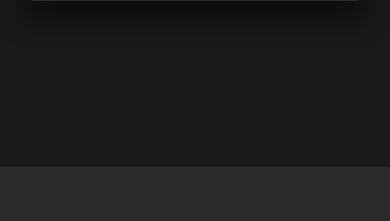
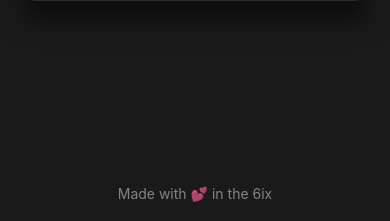
Before and after one commit to pelauimagineering/poker-dealer, a Node server app: page / in a window 390 px wide. Shown: the part 677-898 px from the top of the page. Before the commit the page ends 844 px from the top, so only its background shows below. Run offline with Node 20, Linux system fonts and the light colour scheme; data that the repository does not hold is empty; some libraries are stand-ins or nearby versions.

Commit message:
Add footer to all web pages
Added a footer displaying "Made with 💕 in the 6ix" to all three web pages
(login, game, and community). The footer is styled with centered text, subtle
opacity, and responsive design to ensure it looks great on all devices.

Changes:
- Added .app-footer CSS class to common.css with centered text and subtle styling
- Added footer element to login.html before closing body tag
- Added footer element to game.html before closing body tag
- Added footer element to community.html before closing body tag
- Updated WhatToTest.en-CA.txt with documentation of the new footer

🤖 Generated with [Claude Code](https://claude.com/claude-code)

Co-Authored-By: Claude <noreply@anthropic.com>

```diff
--- a/WhatToTest.en-CA.txt
+++ b/WhatToTest.en-CA.txt
@@ -12,6 +12,11 @@ What's New:
 
 Latest Changes (2025-11-29):
 ----------------------------
+- **NEW: Footer Added to All Pages**
+  - Added footer "Made with 💕 in the 6ix" to login, game, and community pages
+  - Footer is centered and styled with subtle opacity for a clean look
+  - Responsive design ensures footer displays correctly on all devices
+
 - **NEW: Protected Game Reset Endpoint**
   - Added "Reset Game" button in the game page header
   - Reset requires entering the challenge phrase: "milliken mills posse" (case-insensitive)
--- a/public/community.html
+++ b/public/community.html
@@ -61,6 +61,10 @@
                 <span id="statusText">Connecting...</span>
             </div>
 
+            <footer class="app-footer">
+                Made with 💕 in the 6ix
+            </footer>
+
             <script src="/js/community-display.js"></script>
         </div>
     </body>
--- a/public/css/common.css
+++ b/public/css/common.css
@@ -141,3 +141,12 @@ select {
     font-family: inherit;
     transition: border-color var(--transition-fast);
 }
+
+.app-footer {
+    text-align: center;
+    padding: var(--spacing-md);
+    color: var(--color-text-secondary);
+    font-size: 0.875rem;
+    opacity: 0.7;
+    margin-top: auto;
+}
--- a/public/game.html
+++ b/public/game.html
@@ -111,6 +111,10 @@
 
         <div id="errorMessage" class="error-message"></div>
 
+        <footer class="app-footer">
+            Made with 💕 in the 6ix
+        </footer>
+
         <script src="/js/websocket-client.js"></script>
         <script src="/js/game.js"></script>
         <script src="/js/dealer-controls.js"></script>
--- a/public/login.html
+++ b/public/login.html
@@ -47,6 +47,10 @@
         </div>
     </div>
 
+    <footer class="app-footer">
+        Made with 💕 in the 6ix
+    </footer>
+
     <script src="/js/auth.js"></script>
 </body>
 </html>
```
